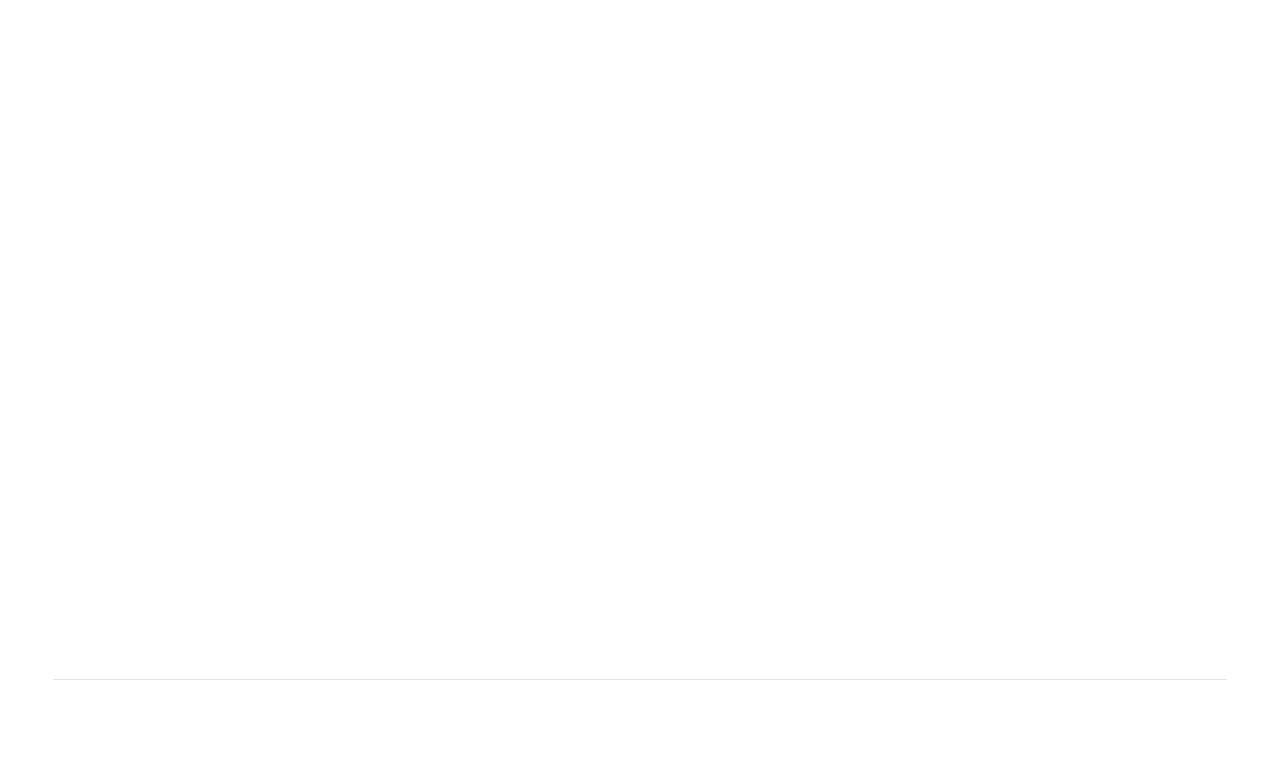
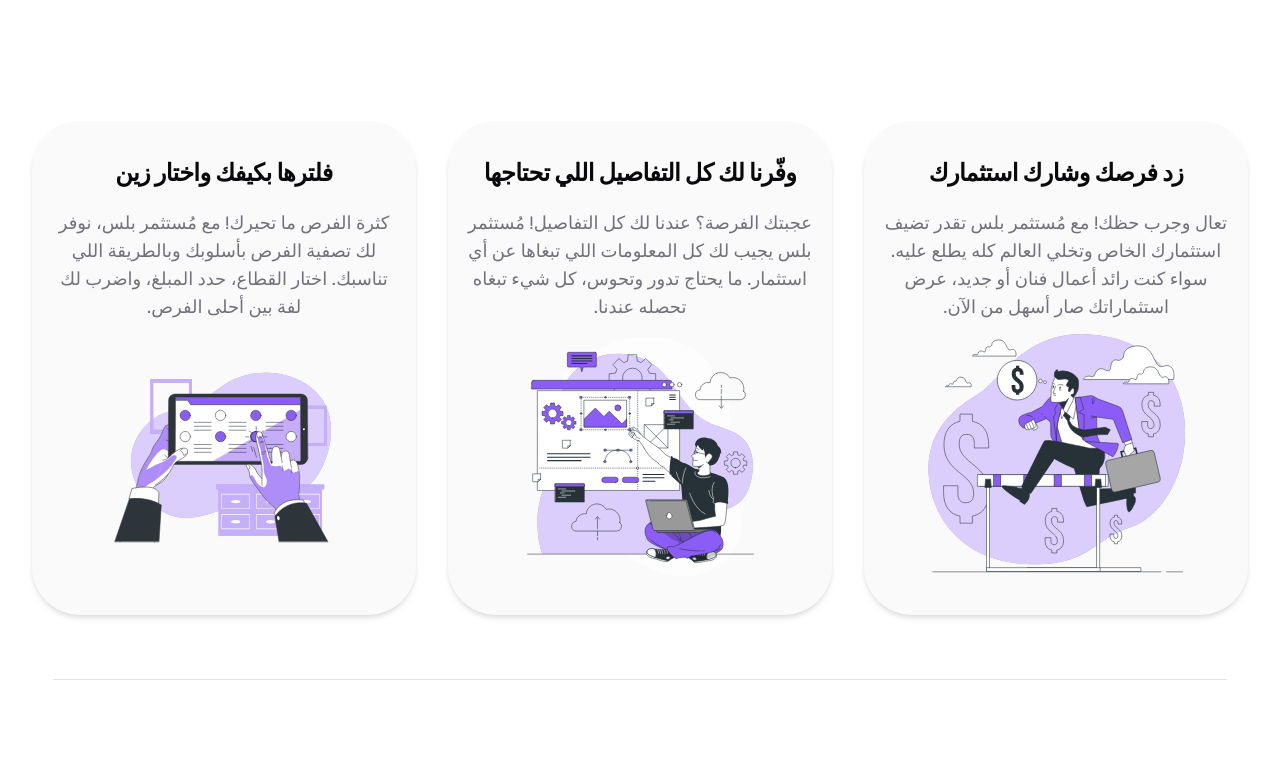
Before and after one commit to HassanAlabdulal/Mostathmer-plus, a Next.js app: page /investments in a window 1280 px wide. Shown: the part 380-1138 px from the top of the page. Built offline with nearby package versions, Linux system fonts and the light colour scheme.

Commit message:
delete: remove aos form investments page

```diff
--- a/app/investments/page.tsx
+++ b/app/investments/page.tsx
@@ -9,15 +9,10 @@ import {
   CardTitle,
 } from "@/components/ui/card";
 
-import Aos from "aos";
-import "aos/dist/aos.css";
-import { useEffect } from "react";
-
 interface FeaturesProps {
   title: string;
   description: string;
   featuresImage: string;
-  dataAos: string;
 }
 
 const features: FeaturesProps[] = [
@@ -26,21 +21,18 @@ const features: FeaturesProps[] = [
     description:
       "تعال وجرب حظك! مع مُستثمر بلس تقدر تضيف استثمارك الخاص وتخلي العالم كله يطلع عليه. سواء كنت رائد أعمال فنان أو جديد، عرض استثماراتك صار أسهل من الآن.",
     featuresImage: "/assets/share.svg",
-    dataAos: "fade-up",
   },
   {
     title: " وفّرنا لك كل التفاصيل اللي تحتاجها",
     description:
       " عجبتك الفرصة؟ عندنا لك كل التفاصيل! مُستثمر بلس يجيب لك كل المعلومات اللي تبغاها عن أي استثمار. ما يحتاج تدور وتحوس، كل شيء تبغاه تحصله عندنا.",
     featuresImage: "/assets/details.svg",
-    dataAos: "fade-up",
   },
   {
     title: " فلترها بكيفك واختار زين",
     description:
       " كثرة الفرص ما تحيرك! مع مُستثمر بلس، نوفر لك تصفية الفرص بأسلوبك وبالطريقة اللي تناسبك. اختار القطاع، حدد المبلغ، واضرب لك لفة بين أحلى الفرص. ",
     featuresImage: "/assets/filter.svg",
-    dataAos: "fade-up",
   },
   //   {
   //     title: " راقب الصرف لحظة بلحظة",
@@ -82,14 +74,8 @@ export default function investments() {
           <section id="features" className="container py-16 space-y-8">
             <div className="grid md:grid-cols-3 lg:grid-cols-3 sm:grid-cols-1 gap-8">
               {features.map(
-                ({
-                  title,
-                  description,
-                  featuresImage,
-                  dataAos,
-                }: FeaturesProps) => (
+                ({ title, description, featuresImage }: FeaturesProps) => (
                   <Card
-                    data-aos={dataAos}
                     key={title}
                     className="bg-[#fafafa] hover:bg-[#f1f1f1] dark:bg-[#121212] border-0 dark:hover:bg-[#27272a] transition-all max-w-[470px] duration-400 shadow-md  rounded-[3rem]"
                   >
```
